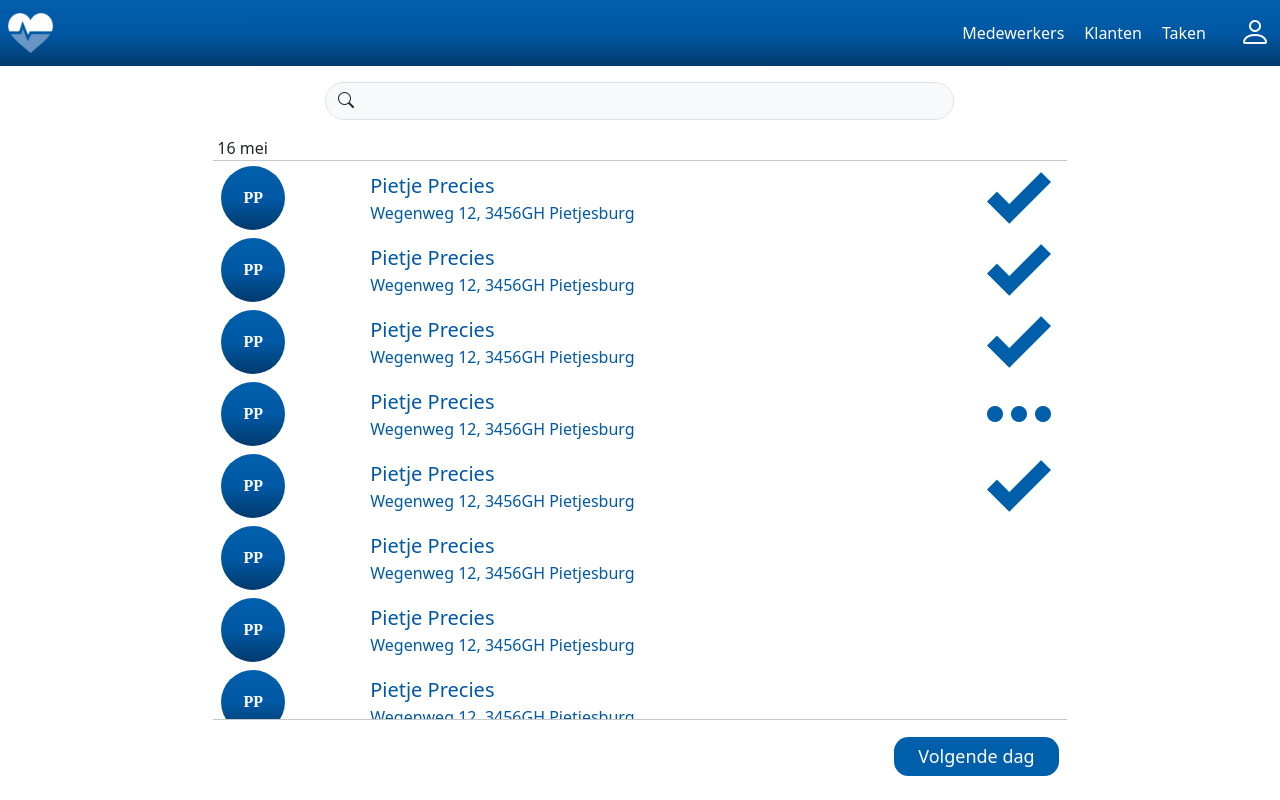
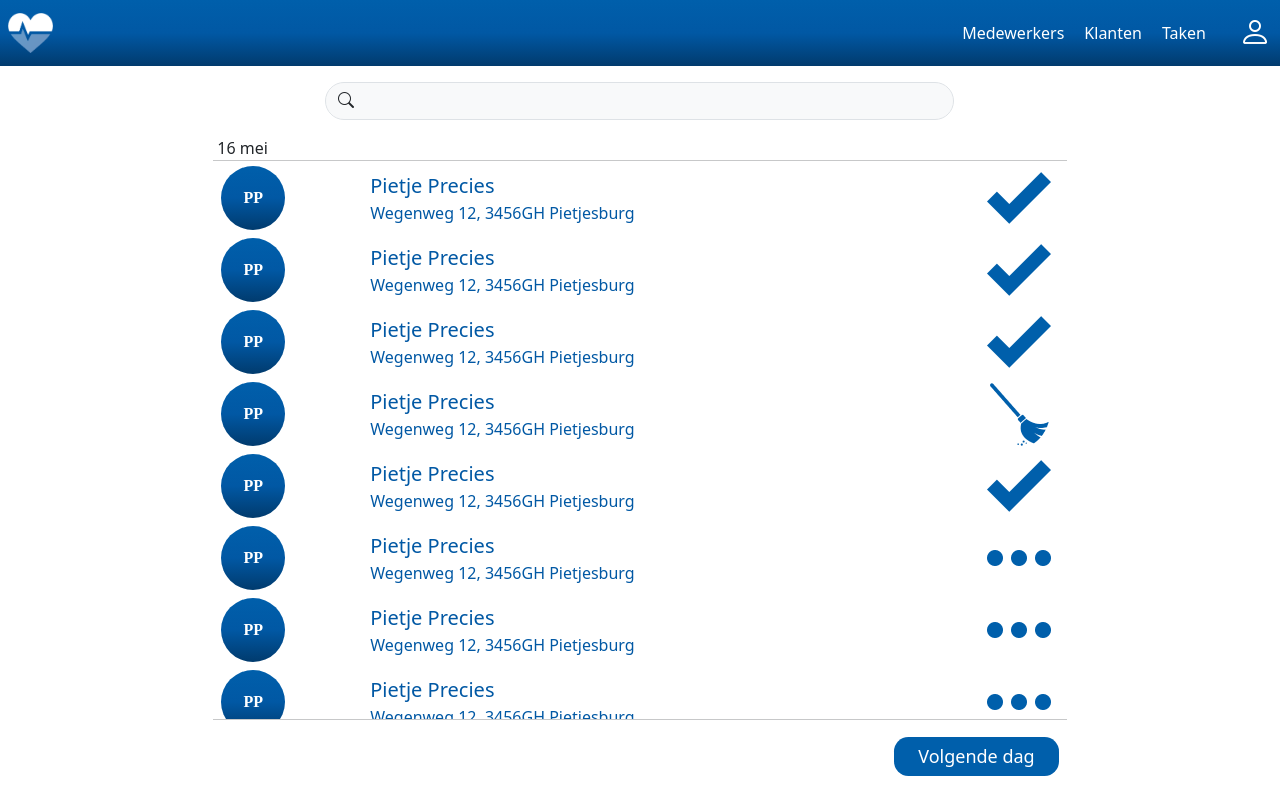
Before and after one commit to Educom-Trainees/educom-zorgApp, a Vue app in the folder frontend/: page /emphome in a window 1280 px wide. Built offline with nearby package versions, Linux system fonts and the light colour scheme; a web font is replaced by a local one; what vue-query would draw is missing.

Commit message:
added broom icon for "in progress" customers

```diff
--- a/frontend/src/components/CustomerItem.vue
+++ b/frontend/src/components/CustomerItem.vue
@@ -2,11 +2,12 @@
     import { computed } from "vue";
     import checkmark from '../assets/checkmark.png'
     import ellipsis from '../assets/ellipsis.png'
+    import broom from '../assets/broom.png'
     import blank from '../assets/blank.png'
 
     const props = defineProps(['initials', 'name', 'address', 'taskprogress'])
 
-    const img_src = (props['taskprogress'] == "done" ? checkmark : (props['taskprogress'] == "in_progress" ? ellipsis : blank));
+    const img_src = (props['taskprogress'] == "done" ? checkmark : (props['taskprogress'] == "in_progress" ? broom : ellipsis));
 
 </script>
 
```
Also changed, not shown: frontend/src/assets/broom.png (added).
